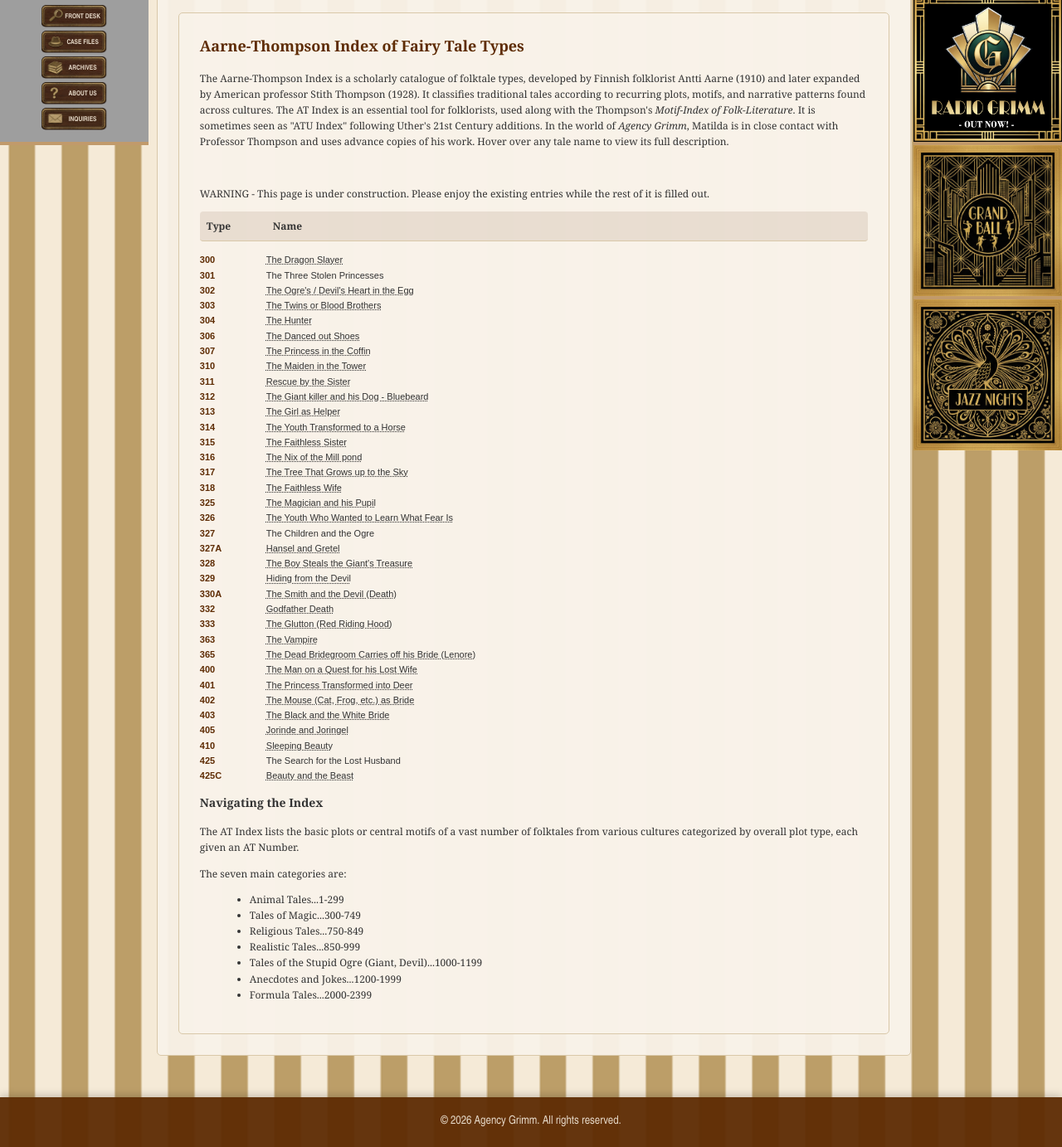
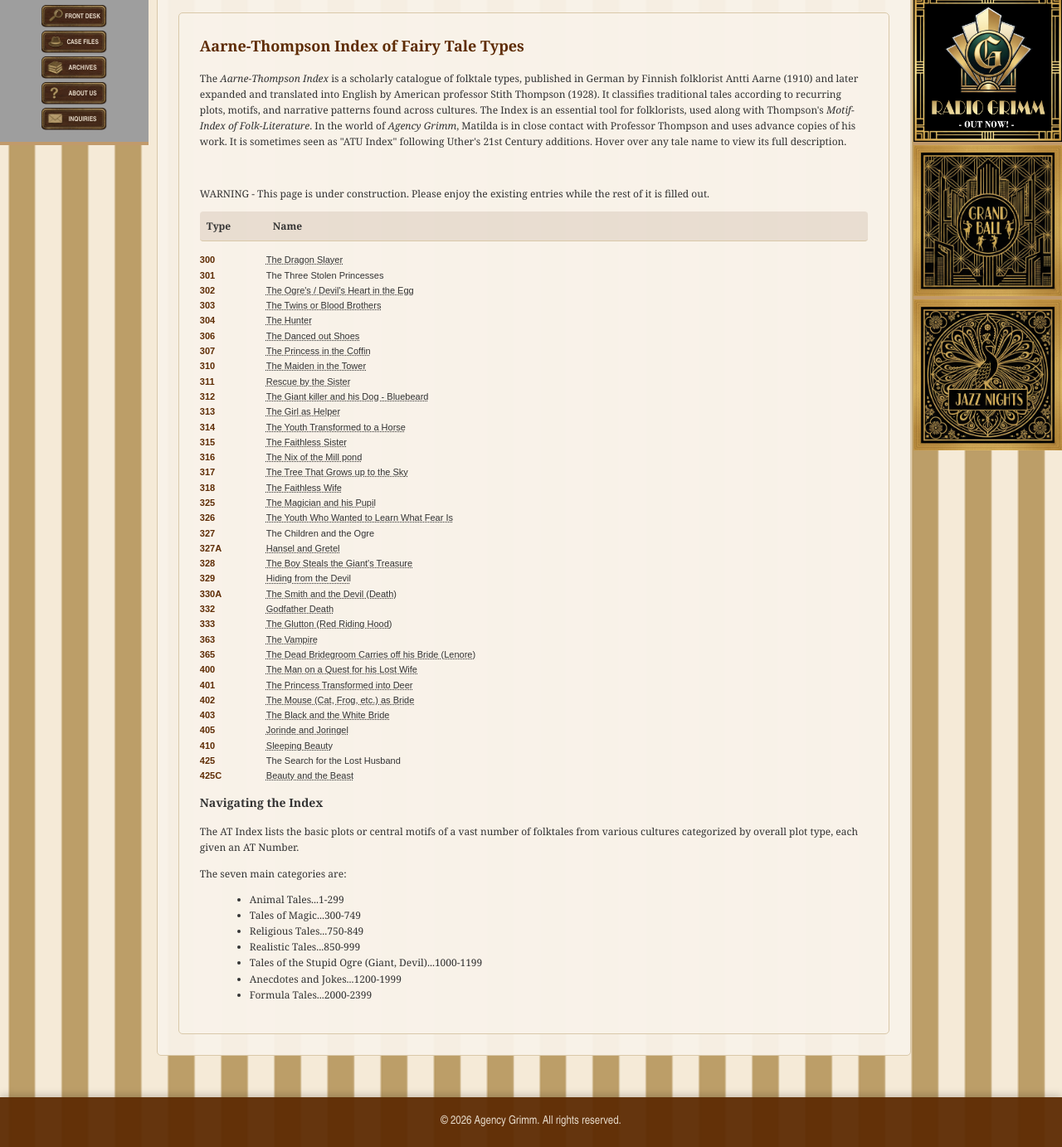
Before and after one commit to johnhopes-collab/grimmsdetectiveagency, a Jekyll site: the page built from archives/at-index.html, in a window 1280 px wide. Shown: the part 692-2075 px from the top of the page at 83% size. Built offline with Jekyll 4.4.1, drawn with Linux system fonts in a browser that asks for light colours; grey boxes are pictures that could not be loaded.

Commit message:
Update at-index.html

```diff
--- a/archives/at-index.html
+++ b/archives/at-index.html
@@ -5,7 +5,7 @@ title: Archives / Aarne-Thompson Index
 
 <div class="text-box">
     <h2>Aarne-Thompson Index of Fairy Tale Types</h2>
-    <p>The Aarne-Thompson Index is a scholarly catalogue of folktale types, developed by Finnish folklorist Antti Aarne (1910) and later expanded by American professor Stith Thompson (1928). It classifies traditional tales according to recurring plots, motifs, and narrative patterns found across cultures. The AT Index is an essential tool for folklorists, used along with the Thompson's <i>Motif-Index of Folk-Literature</i>. It is sometimes seen as "ATU Index" following Uther's 21st Century additions. In the world of <i>Agency Grimm</i>, Matilda is in close contact with Professor Thompson and uses advance copies of his work. Hover over any tale name to view its full description.</p>
+    <p>The <i>Aarne-Thompson Index</i> is a scholarly catalogue of folktale types, published in German by Finnish folklorist Antti Aarne (1910) and later expanded and translated into English by American professor Stith Thompson (1928). It classifies traditional tales according to recurring plots, motifs, and narrative patterns found across cultures. The Index is an essential tool for folklorists, used along with Thompson's <i>Motif-Index of Folk-Literature</i>. In the world of <i>Agency Grimm</i>, Matilda is in close contact with Professor Thompson and uses advance copies of his work. It is sometimes seen as "ATU Index" following Uther's 21st Century additions. Hover over any tale name to view its full description.</p>
     <br>
     <p>WARNING - This page is under construction. Please enjoy the existing entries while the rest of it is filled out.</p>
 
```
